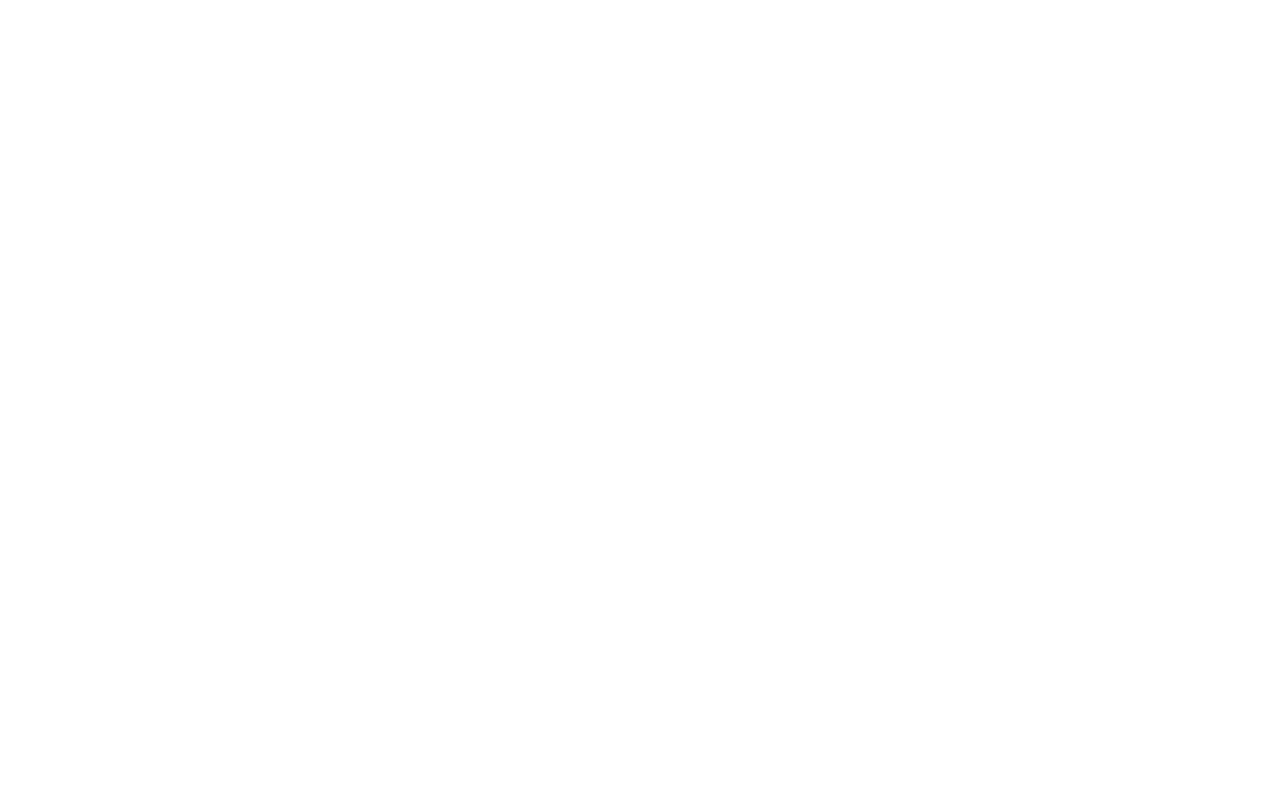
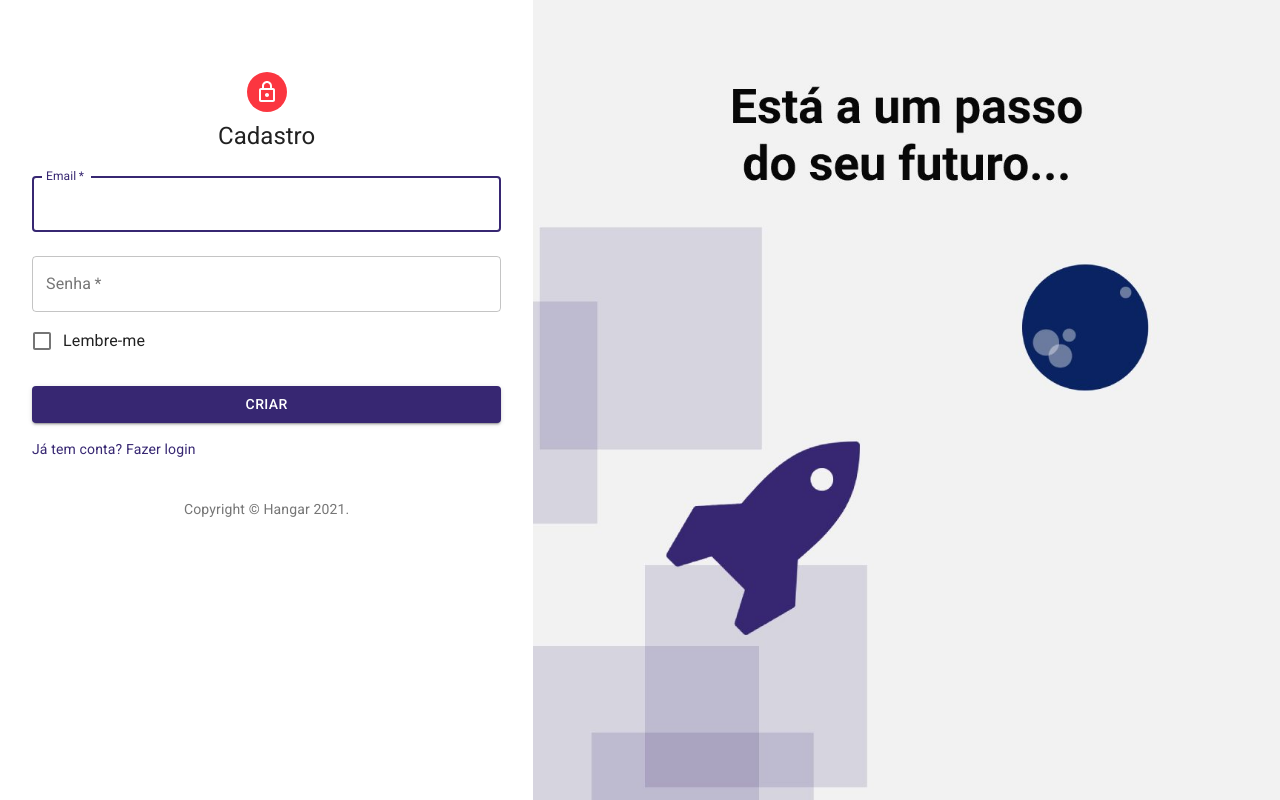
Before and after one commit to deusdete/web-hangar, a React (Create React App) app: page /registro in a window 1280 px wide. Built offline with nearby package versions, Linux system fonts and the light colour scheme.

Commit message:
Adicionado pagina de Registro

```diff
--- /dev/null
+++ b/src/pages/Registro/index.js
@@ -0,0 +1,128 @@
+import React from 'react';
+import Avatar from '@material-ui/core/Avatar';
+import Button from '@material-ui/core/Button';
+import CssBaseline from '@material-ui/core/CssBaseline';
+import TextField from '@material-ui/core/TextField';
+import FormControlLabel from '@material-ui/core/FormControlLabel';
+import Checkbox from '@material-ui/core/Checkbox';
+import Link from '@material-ui/core/Link';
+import Paper from '@material-ui/core/Paper';
+import Box from '@material-ui/core/Box';
+import Grid from '@material-ui/core/Grid';
+import LockOutlinedIcon from '@material-ui/icons/LockOutlined';
+import Typography from '@material-ui/core/Typography';
+import { makeStyles } from '@material-ui/core/styles';
+
+import BackgroundRegistro from '../../assets/images/background-registro.jpg'
+
+function Copyright() {
+  return (
+    <Typography variant="body2" color="textSecondary" align="center">
+      {'Copyright © '}
+      <Link color="inherit" href="https:/hangar.com/">
+        Hangar
+      </Link>{' '}
+      {new Date().getFullYear()}
+      {'.'}
+    </Typography>
+  );
+}
+
+const useStyles = makeStyles((theme) => ({
+  root: {
+    height: '100vh',
+  },
+  image: {
+    backgroundImage: `url(${BackgroundRegistro})`,
+    backgroundRepeat: 'no-repeat',
+    backgroundColor:
+      theme.palette.type === 'light' ? theme.palette.grey[50] : theme.palette.grey[900],
+    backgroundSize: 'cover',
+    backgroundPosition: 'center',
+  },
+  paper: {
+    margin: theme.spacing(8, 4),
+    display: 'flex',
+    flexDirection: 'column',
+    alignItems: 'center',
+  },
+  avatar: {
+    margin: theme.spacing(1),
+    backgroundColor: theme.palette.secondary.main,
+  },
+  form: {
+    width: '100%', // Fix IE 11 issue.
+    marginTop: theme.spacing(1),
+  },
+  submit: {
+    margin: theme.spacing(3, 0, 2),
+  },
+}));
+
+export default function SignInSide() {
+  const classes = useStyles();
+
+  return (
+    <Grid container component="main" className={classes.root}>
+      <CssBaseline />
+      <Grid item xs={12} sm={8} md={5} component={Paper} elevation={6} square>
+        <div className={classes.paper}>
+          <Avatar className={classes.avatar}>
+            <LockOutlinedIcon />
+          </Avatar>
+          <Typography component="h1" variant="h5">
+            Cadastro
+          </Typography>
+          <form className={classes.form} noValidate>
+            <TextField
+              variant="outlined"
+              margin="normal"
+              required
+              fullWidth
+              id="email"
+              label="Email"
+              name="email"
+              autoComplete="email"
+              autoFocus
+            />
+            <TextField
+              variant="outlined"
+              margin="normal"
+              required
+              fullWidth
+              name="password"
+              label="Senha"
+              type="password"
+              id="password"
+              autoComplete="current-password"
+            />
+            <FormControlLabel
+              control={<Checkbox value="remember" color="primary" />}
+              label="Lembre-me"
+            />
+            <Button
+              type="submit"
+              fullWidth
+              variant="contained"
+              color="primary"
+              className={classes.submit}
+            >
+              Criar
+            </Button>
+            <Grid container>
+              <Grid item>
+                <Link href="#" variant="body2">
+                  {"Já tem conta? Fazer login"}
+                </Link>
+              </Grid>
+            </Grid>
+            <Box mt={5}>
+              <Copyright />
+            </Box>
+          </form>
+        </div>
+      </Grid>
+      <Grid item xs={false} sm={4} md={7} className={classes.image} />
+    </Grid>
+  );
+}
--- a/src/routes.js
+++ b/src/routes.js
@@ -7,6 +7,7 @@
 
 import Home from './pages/Home';
 import Login from './pages/Login';
+import Registro from './pages/Registro';
 
 function Routes() {
   return(
@@ -14,6 +15,7 @@
       <Switch>
         <Route exact path="/" component={Home}/>
         <Route path="/login" component={Login}/>
+        <Route path="/registro" component={Registro}/>
       </Switch>
     </Router>
   )
```
Also changed, not shown: src/assets/images/background-registro.jpg (added).
